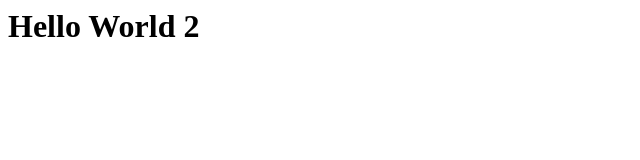
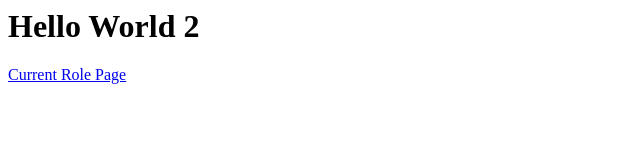
Before and after one commit to shawa3/shawa3.github.io, a plain HTML site: page index.html in a window 1280 px wide. Shown: the whole page, without its empty margins (0-640 px from the left). Drawn offline with Linux system fonts and the light colour scheme.

Commit message:
Added test page

```diff
--- a/index.html
+++ b/index.html
@@ -1 +1,2 @@
 <h1>Hello World 2</h1>
+<a href="/shawa3/currentRole.html">Current Role Page</a>
```
Also changed, not shown: currentRole.html (added).
